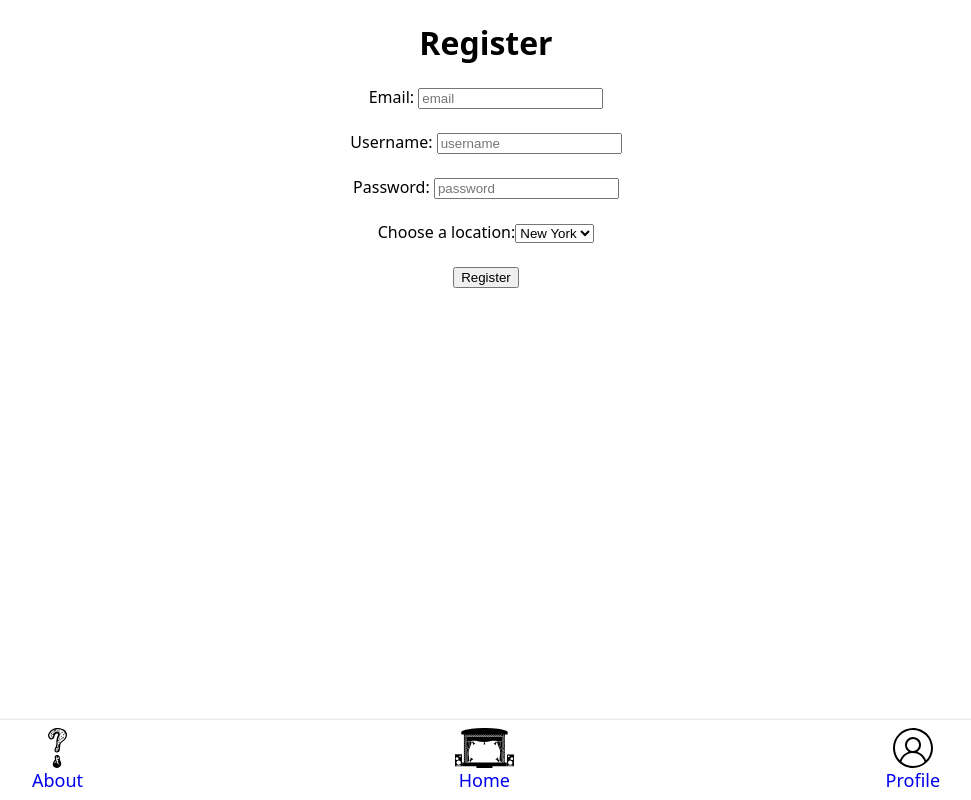
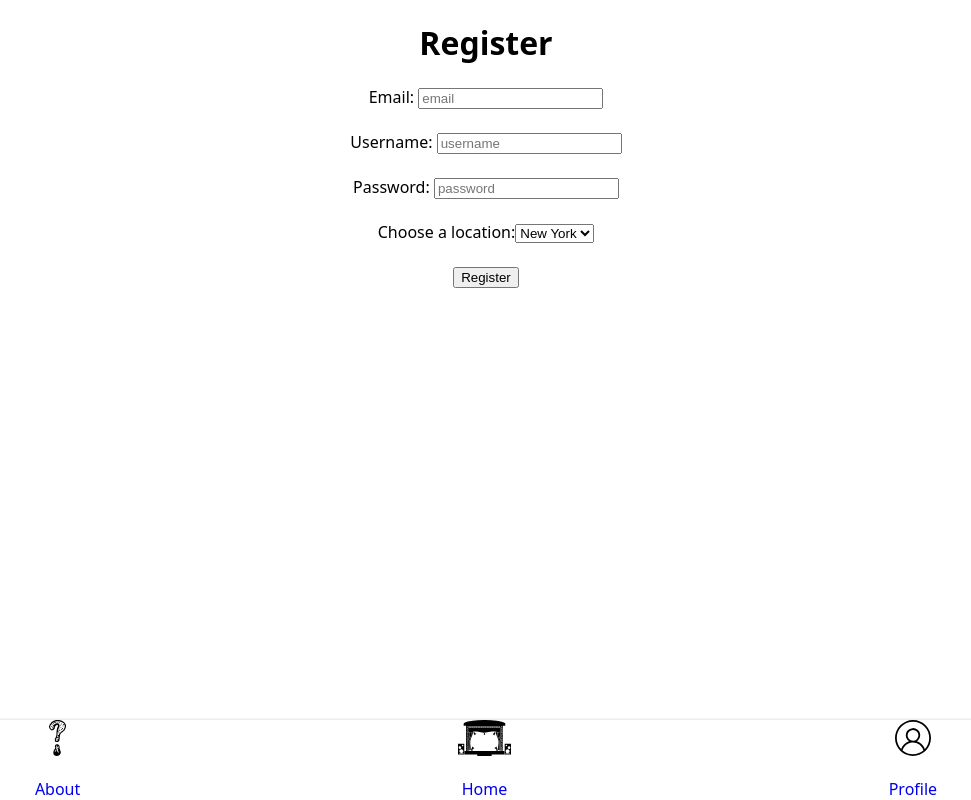
Before and after one commit to agiledev-students-spring2023/final-project-concerts-io, a React (Create React App) app in the folder front-end/: page /register in a window 1280 px wide. Shown: the whole page, without its empty margins (154-1125 px from the left). Built offline with nearby package versions, Linux system fonts and the light colour scheme; sample sign-in values are in the browser's storage.

Commit message:
menu wrapper styling

```diff
--- a/front-end/src/components/Menu.css
+++ b/front-end/src/components/Menu.css
@@ -7,7 +7,7 @@
     background-color: #ffffff;
     display: flex;
     overflow-x: auto;
-}
+  }
 
 .menu-box {
   display: flex;
@@ -25,8 +25,9 @@
     transition: background-color 0.1s ease-in-out;
   }
 .menu-box img{
-  height: 50%;
+  height: 45%;
   width: auto;
+  padding-bottom: 5%;
 }
 .menu-box:hover {
     background-color: #eeeeee;
@@ -37,7 +38,9 @@
 }
 
 .menu-box{
-  font-size: 18px;
+  font-size: 16px;
+  font-family: system-ui, -apple-system, BlinkMacSystemFont, 'Segoe UI', Roboto, Oxygen, Ubuntu, Cantarell, 'Open Sans', 'Helvetica Neue', sans-serif;
+
 }
 /* THIS IS THE GODSEND ALIGNMENT */
 /* .menu-wrapper{
```
